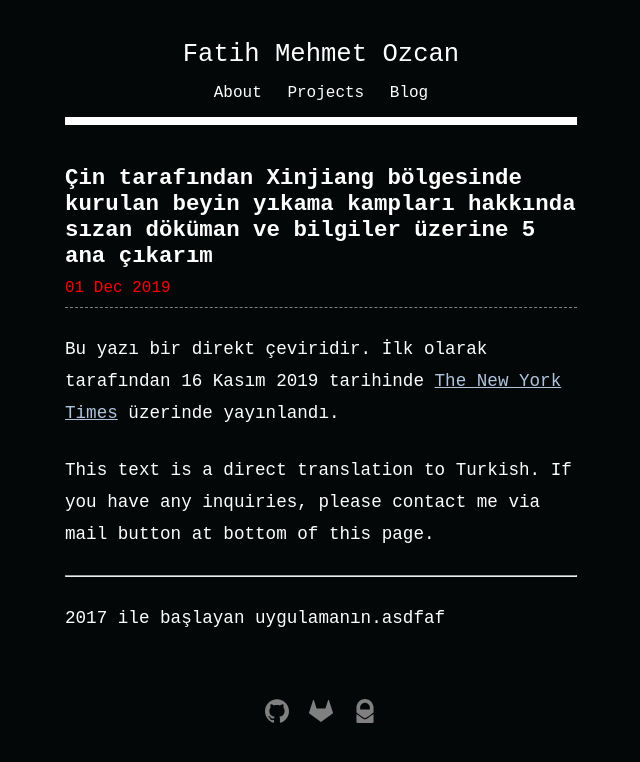
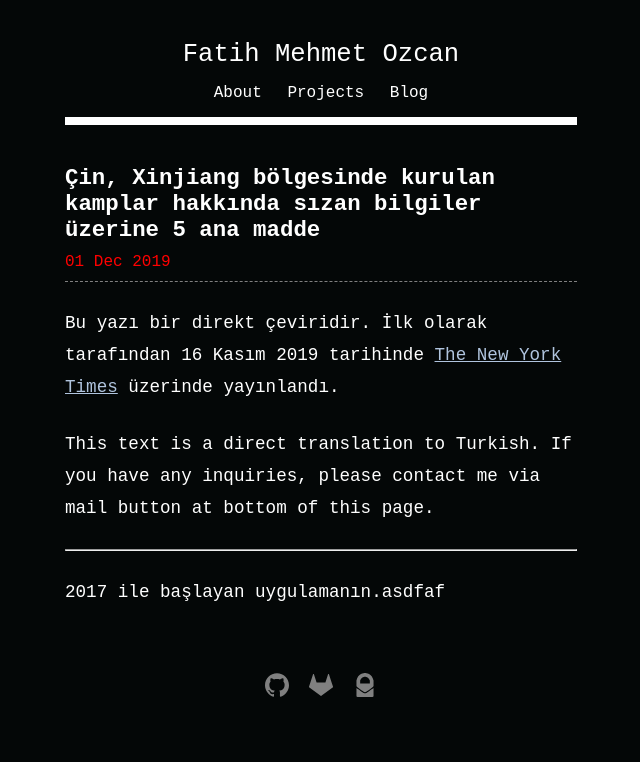
Before and after one commit to fatihmeh/fatihmeh.github.io, a Jekyll site: the page built from _posts/2019-12-01-xinjiang-sizan-dokuman-kisimlar.md, in a window 1280 px wide. Shown: the top 762 px of the page, without its empty margins (319-959 px from the left). Built offline with Jekyll 4.4.1, drawn with Linux system fonts in a browser that asks for light colours.

Commit message:
2019-12-01 Post update

```diff
--- a/_posts/2019-12-01-çin-xinjiang-sizan-dokuman-onemli-kisimlar.md
+++ b/_posts/2019-12-01-xinjiang-sizan-dokuman-kisimlar.md
@@ -1,9 +1,9 @@
 ---
 layout: post
-title: Çin tarafından Xinjiang bölgesinde kurulan beyin yıkama kampları hakkında sızan döküman ve bilgiler üzerine 5 ana çıkarım
+title: Çin, Xinjiang bölgesinde kurulan kamplar hakkında sızan bilgiler üzerine 5 ana madde
 date: 2019-12-01
 lang: TR
-excerpt: Xinjiang bölgesinde çoğunlukla Uygur müslümanlarının alıkoyuldukları 'eğitim' kampları hakkında sızan resmi yazışmalardan çıkarılacak 5 ana madde
+excerpt: Xinjiang bölgesinde çoğunlukla Uygur müslümanlarının alıkoyuldukları 'eğitim' kampları hakkında sızan resmi yazışmalardan çıkarım 5 önemli madde
 ---
 
 
```
